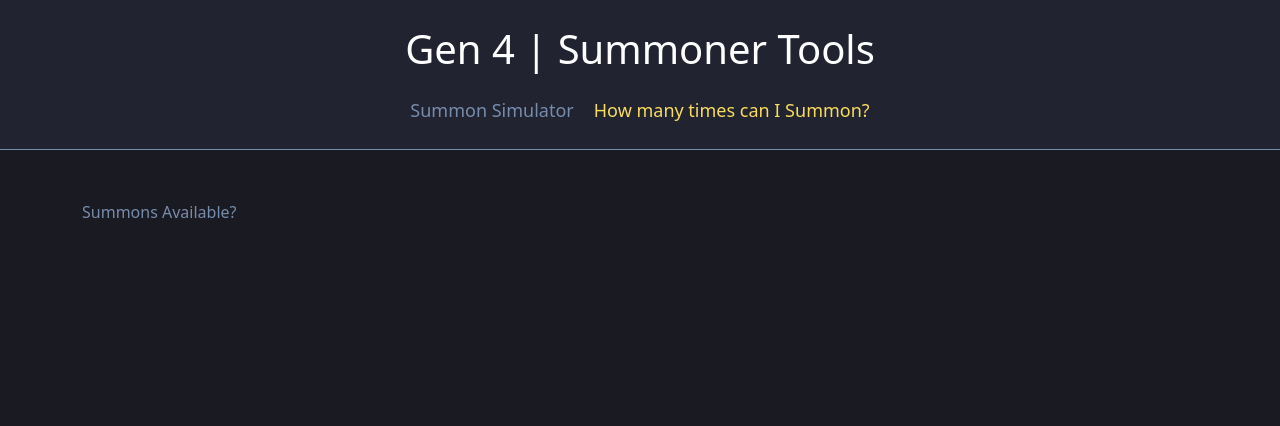
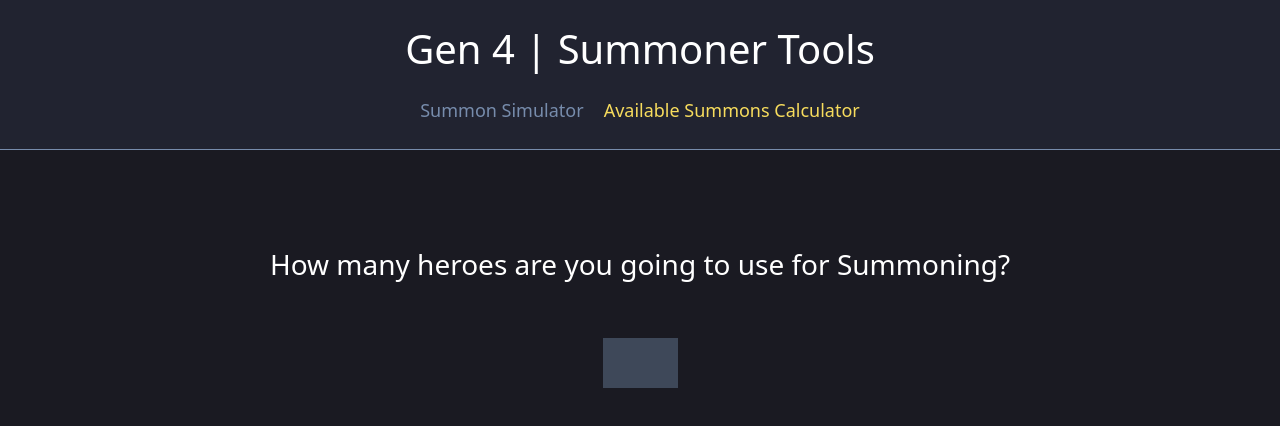
Before and after one commit to Jesus-Loranca/Summoner-Tools, an Angular app: page /summons-available in a window 1280 px wide. Shown: the top 426 px of the page. Built offline with nearby package versions, Linux system fonts and the light colour scheme.

Commit message:
feat: :sparkles: adds summons available calculator logic

```diff
--- a/src/app/app.component.html
+++ b/src/app/app.component.html
@@ -2,7 +2,7 @@
 	<nav>
 		<h1 class="title pb-3">Gen 4 | Summoner Tools</h1>
 		<a routerLink="/summon-simulator" routerLinkActive="active">Summon Simulator</a>
-		<a routerLink="/summons-available" routerLinkActive="active">How many times can I Summon?</a>
+		<a routerLink="/summons-available" routerLinkActive="active">Available Summons Calculator</a>
 	</nav>
 </div>
 
--- a/src/app/app.module.ts
+++ b/src/app/app.module.ts
@@ -4,6 +4,7 @@ import { BrowserModule } from '@angular/platform-browser';
 import { AppRoutingModule } from './app-routing.module';
 import { AppComponent } from './app.component';
 import { SummonSimulatorModule } from './summon-simulator/summon-simulator.module';
+import { SummonsAvailableModule } from './summons-available/summons-available.module';
 
 @NgModule({
   declarations: [
@@ -12,7 +13,8 @@ import { SummonSimulatorModule } from './summon-simulator/summon-simulator.modul
   imports: [
     BrowserModule,
     AppRoutingModule,
-	SummonSimulatorModule
+	SummonSimulatorModule,
+	SummonsAvailableModule
   ],
   providers: [],
   bootstrap: [AppComponent]
--- a/src/app/summon-simulator/summon-simulator.module.ts
+++ b/src/app/summon-simulator/summon-simulator.module.ts
@@ -1,6 +1,6 @@
 import { NgModule } from '@angular/core';
 import { SummonSimulatorComponent } from './summon-simulator.component';
-import { ReactiveFormsModule } from '@angular/forms';
+import { FormsModule, ReactiveFormsModule } from '@angular/forms';
 import { BrowserModule } from '@angular/platform-browser';
 
 @NgModule({
@@ -9,6 +9,7 @@ import { BrowserModule } from '@angular/platform-browser';
   ],
   imports: [
 	BrowserModule,
+	FormsModule,
 	ReactiveFormsModule
   ],
   exports: [
--- a/src/app/summons-available/summons-available.component.html
+++ b/src/app/summons-available/summons-available.component.html
@@ -1,3 +1,38 @@
 <div class="container">
-	Summons Available?
+	<div class="row justify-content-center">
+		<div class="py-5 text-center">
+			<h3>How many heroes are you going to use for Summoning?</h3>
+		</div>
+
+		<form class="form-group row justify-content-center" [formGroup]="heroesForm">
+			<div class="row justify-content-center">
+				<input id="number" type="number" formControlName="number" min="5" max="100" value="5" (change)="onHeroesFormChange()">
+			</div>
+		</form>
+	</div>
+
+	<div class="row justify-content-center" *ngIf="numberOfHeroes >= 5">
+		<div class="py-5 text-center">
+			<h3>Add bellow how many Summon Points have each Hero</h3>
+		</div>
+
+		<form class="form-group row justify-content-center" [formGroup]="summonPointsForm" (ngSubmit)="onSubmit()">
+			<div class="col-3 col-md-2 py-2 summon-points-container" *ngFor="let hero of arrayOfHeroes">
+				<label for="{{hero}}">#{{hero+1}}</label>
+				<input id="{{hero}}" type="number" formControlName="{{hero}}" min="1" max="10" value="1">
+			</div>
+
+			<div class="row pt-5 justify-content-center">
+				<div class="col-5 col-lg-3">
+					<button type="submit" class="btn btn-primary w-100">Calculate</button>
+				</div>
+			</div>
+		</form>
+	</div>
+
+	<div class="row py-5 justify-content-center" *ngIf="summonsAvailable > 0">
+		<div class="pt-5 text-center">
+			<h2>You can Summon up to <strong>{{summonsAvailable}}</strong> times.</h2>
+		</div>
+	</div>
 </div>
--- a/src/app/summons-available/summons-available.component.scss
+++ b/src/app/summons-available/summons-available.component.scss
@@ -0,0 +1,18 @@
+form {
+	label {
+		display: block;
+		color: #f7dc5d;
+		padding-bottom: 5px;
+	}
+
+	input {
+		max-width: 75px;
+		height: 50px;
+		font-size: 24px;
+		font-weight: bold;
+	}
+
+	.summon-points-container {
+		text-align: center;
+	}
+}
--- a/src/app/summons-available/summons-available.component.ts
+++ b/src/app/summons-available/summons-available.component.ts
@@ -1,4 +1,5 @@
 import { Component } from '@angular/core';
+import { FormControl, FormGroup } from '@angular/forms';
 
 @Component({
 	selector: 'app-summons-available',
@@ -8,4 +9,60 @@ import { Component } from '@angular/core';
 
 export class SummonsAvailableComponent {
 	constructor() {}
+
+	heroesForm: FormGroup = new FormGroup({
+		number: new FormControl(),
+	});
+
+	numberOfHeroes: number = 0;
+	arrayOfHeroes: number[] = [];
+	summonPointsForm: FormGroup = new FormGroup({});
+	summomPointsUsed: number[] = [];
+	summonsAvailable: number = 0;
+
+	onHeroesFormChange(): void {
+		this.numberOfHeroes = this.heroesForm.get('number')?.value;
+		this.arrayOfHeroes = [...Array(this.numberOfHeroes).keys()];
+
+		this.arrayOfHeroes.forEach((heroID) => {
+			this.summonPointsForm.addControl(String(heroID), new FormControl('1'));
+		})
+	}
+
+	resetSummonPoints(): void {
+		this.summomPointsUsed = [];
+	}
+
+	getSummonPoints(): void {
+		this.summonsAvailable = 0;
+
+		Object.keys(this.summonPointsForm.controls).forEach(key => {
+			const heroSummoPoints = this.summonPointsForm.get(key)?.value;
+			this.summomPointsUsed.push(heroSummoPoints);
+		});
+
+		this.summomPointsUsed.sort().reverse();
+	}
+
+	calculateSummons(): void {
+		let summonPointsSum = this.summomPointsUsed.reduce((partialSum, number) => partialSum + Number(number), 0);
+
+		while (summonPointsSum > 0 && this.summomPointsUsed.length >= 5) {
+			for (let index = 0; index < 5; index++) {
+				this.summomPointsUsed[index]--;
+			}
+
+			this.summomPointsUsed = this.summomPointsUsed.filter(number => number !== 0);
+			this.summomPointsUsed.sort().reverse();
+
+			summonPointsSum = this.summomPointsUsed.reduce((partialSum, number) => partialSum + Number(number), 0);
+			this.summonsAvailable++;
+		}
+	}
+
+	onSubmit(): void {
+		this.getSummonPoints();
+		this.calculateSummons();
+		this.resetSummonPoints();
+	}
 }
--- a/src/app/summons-available/summons-available.module.ts
+++ b/src/app/summons-available/summons-available.module.ts
@@ -1,6 +1,6 @@
 import { NgModule } from '@angular/core';
 import { SummonsAvailableComponent } from './summons-available.component';
-import { ReactiveFormsModule } from '@angular/forms';
+import { FormsModule, ReactiveFormsModule } from '@angular/forms';
 import { BrowserModule } from '@angular/platform-browser';
 
 @NgModule({
@@ -9,6 +9,7 @@ import { BrowserModule } from '@angular/platform-browser';
   ],
   imports: [
 	BrowserModule,
+	FormsModule,
 	ReactiveFormsModule
   ],
   exports: [
--- a/src/styles.scss
+++ b/src/styles.scss
@@ -45,9 +45,9 @@ body {
 			font-weight: 600;
 			height: 40px;
 
-			&:hover {
-				color: #1a1a22;
-				background-color: #ffe87b;
+			&:hover, &:active {
+				color: #1a1a22 !important;
+				background-color: #ffe87b !important;
 				border: none;
 			}
 		}
@@ -59,6 +59,20 @@ body {
 			background-color: #3e4859;
 			border-color: #778cac;
 		}
+
+		input {
+			color: #fff;
+			background-color: #3e4859;
+			border-color: #778cac;
+			text-align: center;
+			border: none;
+
+			&[type=number] {
+				-moz-appearance: textfield;
+				appearance: textfield;
+				margin: 0;
+			}
+		}
 	}
 
 	.container {
```
